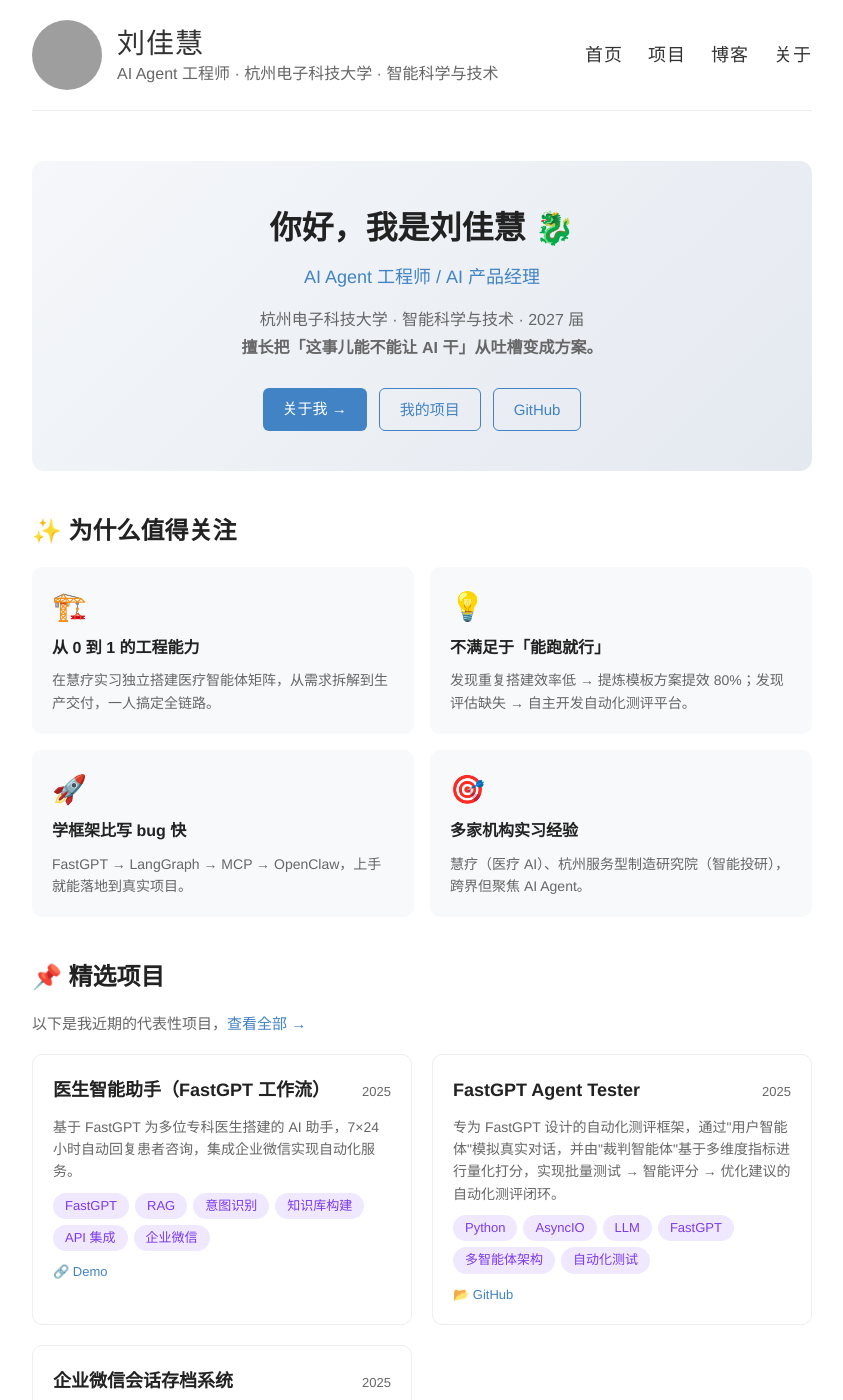
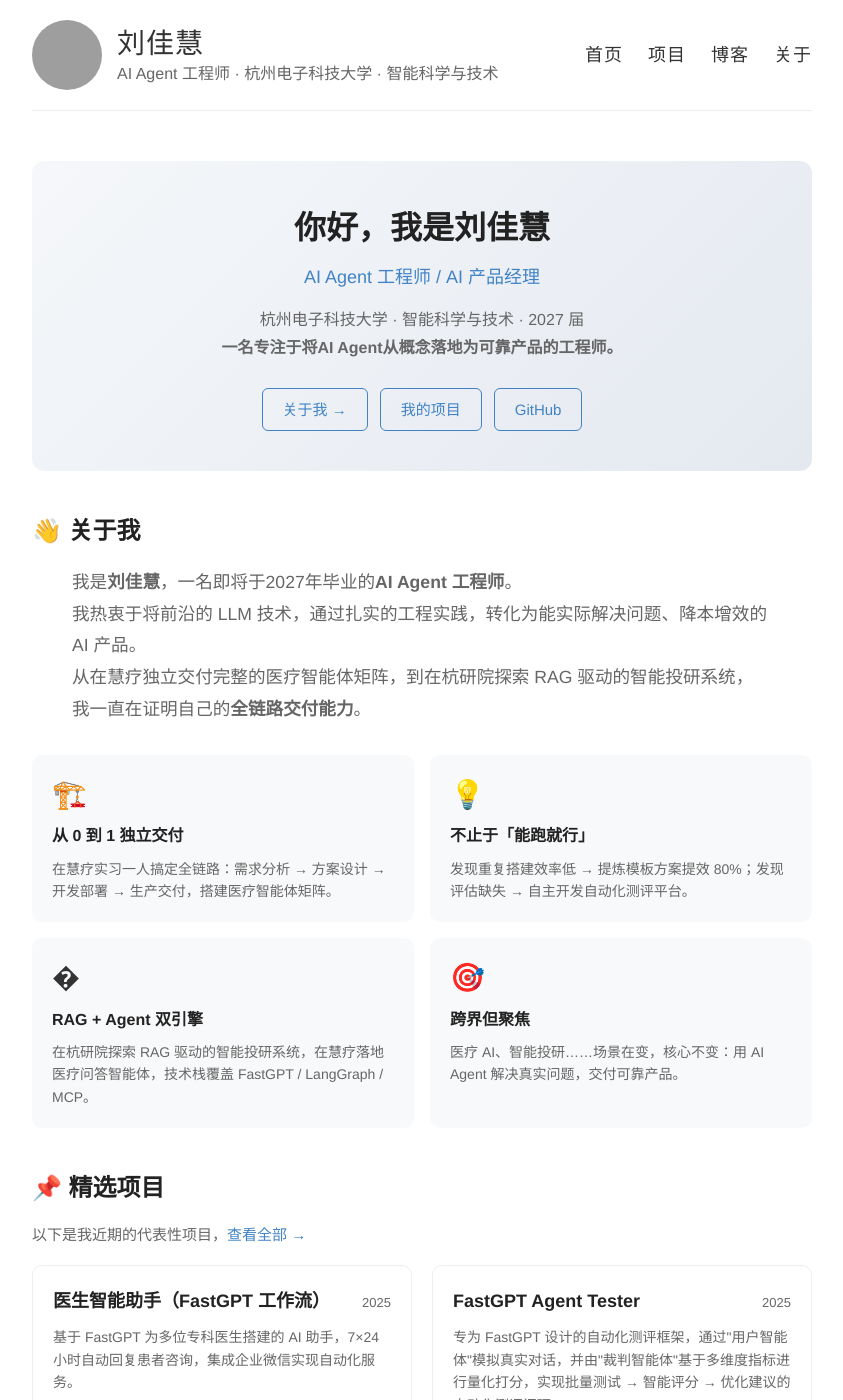
Before and after one commit to G-LJH/G-LJH.github.io, a Jekyll site: the page built from index.html, in a window 1280 px wide and 1400 px high. Shown: the whole window, without its empty margins (218-1061 px from the left). Built offline with Jekyll 4.4.1, drawn with Linux system fonts in a browser that asks for light colours; grey boxes are pictures that could not be loaded.

Commit message:
修改主页

```diff
--- a/index.html
+++ b/index.html
@@ -5,14 +5,14 @@ title: 首页
 
 <div class="hero">
   <div class="hero-content">
-    <h1>你好，我是刘佳慧 🐉</h1>
+    <h1>你好，我是刘佳慧 </h1>
     <p class="hero-subtitle">AI Agent 工程师 / AI 产品经理</p>
     <p class="hero-desc">
       杭州电子科技大学 · 智能科学与技术 · 2027 届<br>
-      <strong>擅长把「这事儿能不能让 AI 干」从吐槽变成方案。</strong>
+      <strong>一名专注于将AI Agent从概念落地为可靠产品的工程师。</strong>
     </p>
     <div class="hero-links">
-      <a href="{{ site.baseurl }}/about/" class="btn btn-primary">关于我 →</a>
+      <a href="{{ site.baseurl }}/about/" class="btn btn-outline">关于我 →</a>
       <a href="{{ site.baseurl }}/projects/" class="btn btn-outline">我的项目</a>
       <a href="https://github.com/G-LJH" class="btn btn-outline" target="_blank">GitHub</a>
     </div>
@@ -20,27 +20,34 @@ title: 首页
 </div>
 
 <section class="section">
-  <h2>✨ 为什么值得关注</h2>
+  <h2>👋 关于我</h2>
+  <p class="section-desc" style="font-size: 1.1rem; max-width: 700px; margin: 0 auto 30px; line-height: 1.8;">
+    我是<strong>刘佳慧</strong>，一名即将于2027年毕业的<strong>AI Agent 工程师</strong>。<br>
+    我热衷于将前沿的 LLM 技术，通过扎实的工程实践，转化为能实际解决问题、降本增效的 AI 产品。<br>
+    从在慧疗独立交付完整的医疗智能体矩阵，到在杭研院探索 RAG 驱动的智能投研系统，<br>
+    我一直在证明自己的<strong>全链路交付能力</strong>。
+  </p>
+
   <div class="highlights-grid">
     <div class="highlight-card">
       <div class="highlight-icon">🏗️</div>
-      <h3>从 0 到 1 的工程能力</h3>
-      <p>在慧疗实习独立搭建医疗智能体矩阵，从需求拆解到生产交付，一人搞定全链路。</p>
+      <h3>从 0 到 1 独立交付</h3>
+      <p>在慧疗实习一人搞定全链路：需求分析 → 方案设计 → 开发部署 → 生产交付，搭建医疗智能体矩阵。</p>
     </div>
     <div class="highlight-card">
       <div class="highlight-icon">💡</div>
-      <h3>不满足于「能跑就行」</h3>
+      <h3>不止于「能跑就行」</h3>
       <p>发现重复搭建效率低 → 提炼模板方案提效 80%；发现评估缺失 → 自主开发自动化测评平台。</p>
     </div>
     <div class="highlight-card">
-      <div class="highlight-icon">🚀</div>
-      <h3>学框架比写 bug 快</h3>
-      <p>FastGPT → LangGraph → MCP → OpenClaw，上手就能落地到真实项目。</p>
+      <div class="highlight-icon">�</div>
+      <h3>RAG + Agent 双引擎</h3>
+      <p>在杭研院探索 RAG 驱动的智能投研系统，在慧疗落地医疗问答智能体，技术栈覆盖 FastGPT / LangGraph / MCP。</p>
     </div>
     <div class="highlight-card">
       <div class="highlight-icon">🎯</div>
-      <h3>多家机构实习经验</h3>
-      <p>慧疗（医疗 AI）、杭州服务型制造研究院（智能投研），跨界但聚焦 AI Agent。</p>
+      <h3>跨界但聚焦</h3>
+      <p>医疗 AI、智能投研……场景在变，核心不变：用 AI Agent 解决真实问题，交付可靠产品。</p>
     </div>
   </div>
 </section>
```
Also changed, not shown: about.md (+1 -1 lines).
